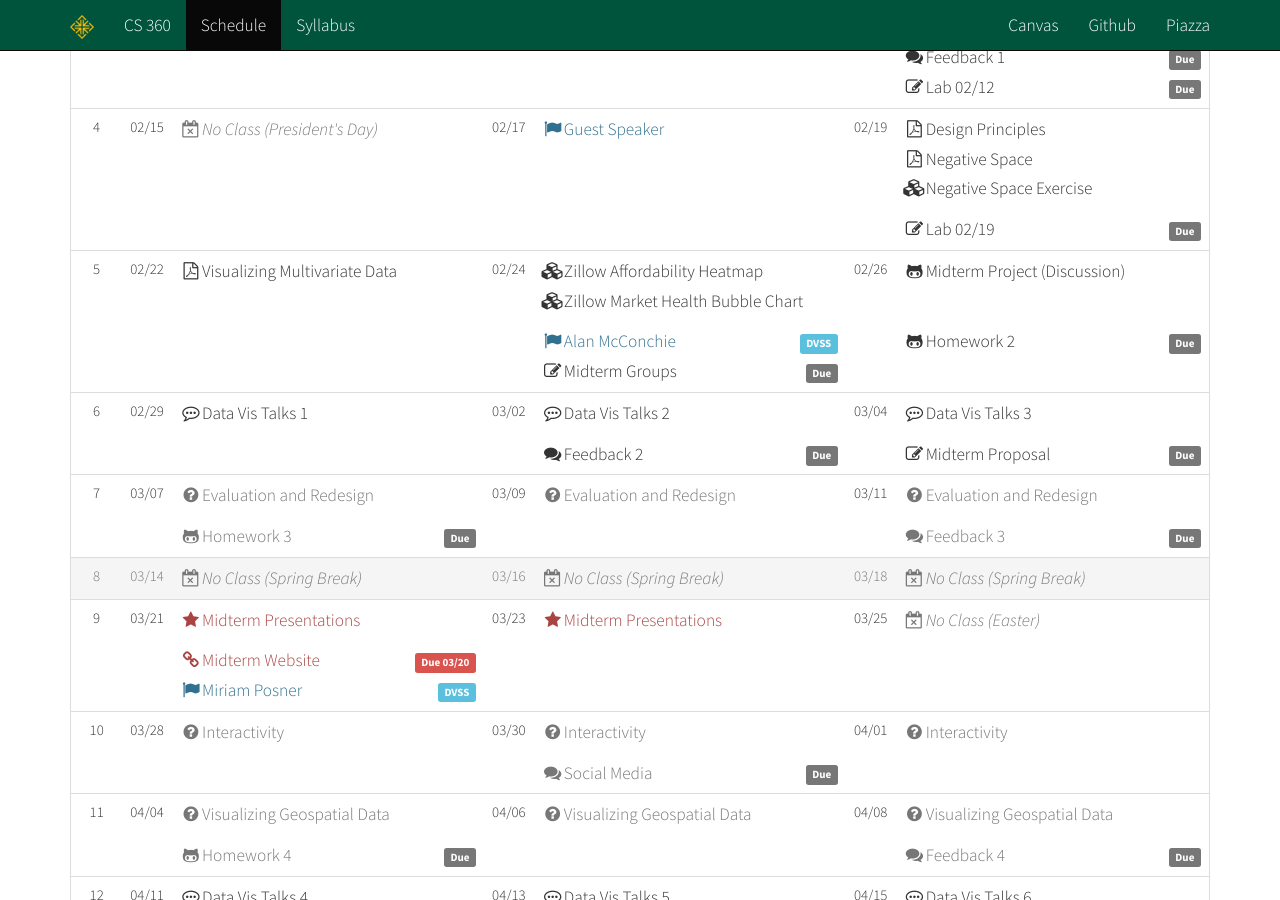
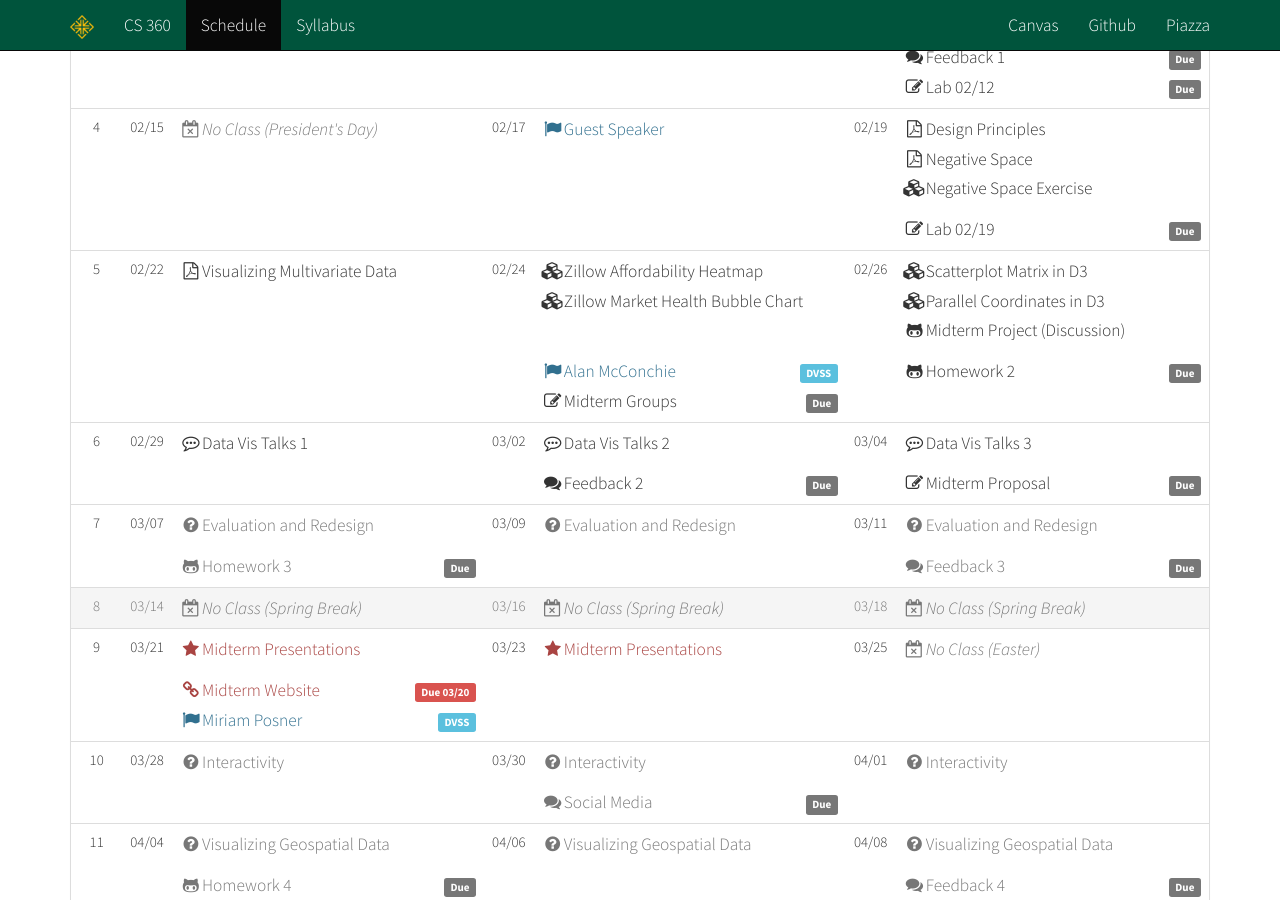
Before and after one commit to usf-cs360-2016/usf-cs360-2016.github.io, a Jekyll site: the page built from schedule.html, in a window 1280 px wide and 900 px high, scrolled down 507 px. Built offline with Jekyll 4.4.1, drawn with Linux system fonts in a browser that asks for light colours; nearby versions of some CDN libraries.

Commit message:
Adding more demos.

```diff
--- a/_data/schedule.yml
+++ b/_data/schedule.yml
@@ -204,6 +204,7 @@
         - name  : "Visualizing Multivariate Data"
           icon  : "fa-file-pdf-o"
           link  : "https://drive.google.com/open?id=0BxYofk0iB_upWkZiRkVWblFTbWc"
+
       dates : false
     # ---------------------------------
     - class : 2016-02-24 # wednesday
@@ -229,6 +230,13 @@
     - class : 2016-02-26 # friday
       style : false
       notes :
+        - name  : "Scatterplot Matrix in D3"
+          icon  : "fa-cubes"
+          link  : "https://bl.ocks.org/mbostock/3213173"
+        - name  : "Parallel Coordinates in D3"
+          icon  : "fa-cubes"
+          link  : "http://bl.ocks.org/mbostock/1341021"
+
         - name  : "Midterm Project (Discussion)"
           icon  : "fa-github-alt"
           link  : "https://github.com/usf-cs360-2016/templates-cs360/tree/gh-pages/midterm"
```
